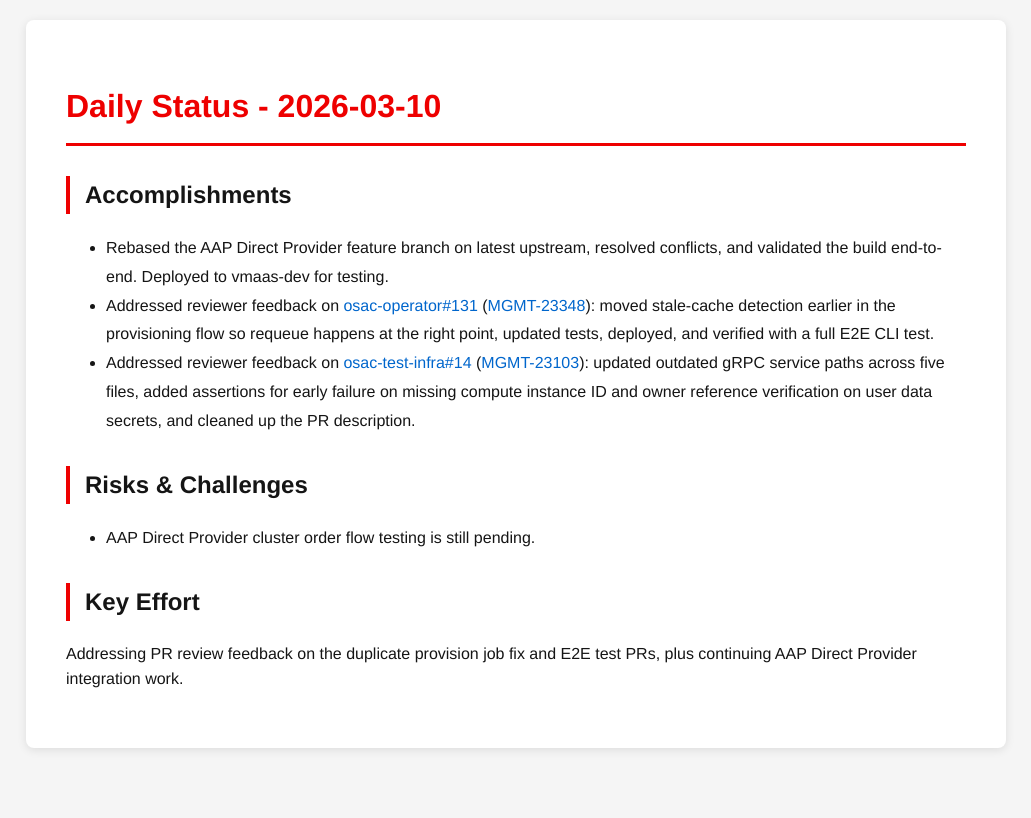
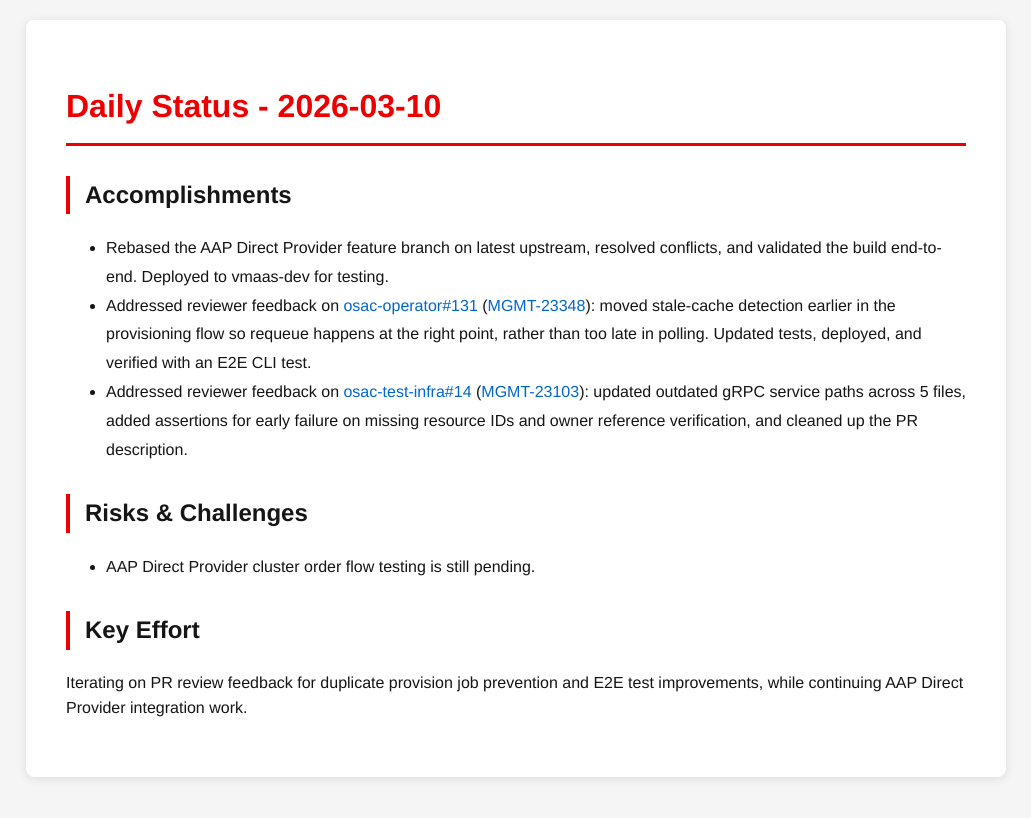
Before and after one commit to tzvatot/daily-status, a Jekyll site: the page built from 2026-03-10.md, in a window 1280 px wide. Shown: the top 818 px of the page, without its empty margins (124-1155 px from the left). Built offline with Jekyll 4.4.1, drawn with Linux system fonts in a browser that asks for light colours.

Commit message:
Daily status update - 2026-03-10

```diff
--- a/2026-03-10.md
+++ b/2026-03-10.md
@@ -8,11 +8,11 @@ date: 2026-03-10
 
 ## Accomplishments
 - Rebased the AAP Direct Provider feature branch on latest upstream, resolved conflicts, and validated the build end-to-end. Deployed to vmaas-dev for testing.
-- Addressed reviewer feedback on [osac-operator#131](https://github.com/osac-project/osac-operator/pull/131) ([MGMT-23348](https://issues.redhat.com/browse/MGMT-23348)): moved stale-cache detection earlier in the provisioning flow so requeue happens at the right point, updated tests, deployed, and verified with a full E2E CLI test.
-- Addressed reviewer feedback on [osac-test-infra#14](https://github.com/osac-project/osac-test-infra/pull/14) ([MGMT-23103](https://issues.redhat.com/browse/MGMT-23103)): updated outdated gRPC service paths across five files, added assertions for early failure on missing compute instance ID and owner reference verification on user data secrets, and cleaned up the PR description.
+- Addressed reviewer feedback on [osac-operator#131](https://github.com/osac-project/osac-operator/pull/131) ([MGMT-23348](https://issues.redhat.com/browse/MGMT-23348)): moved stale-cache detection earlier in the provisioning flow so requeue happens at the right point, rather than too late in polling. Updated tests, deployed, and verified with an E2E CLI test.
+- Addressed reviewer feedback on [osac-test-infra#14](https://github.com/osac-project/osac-test-infra/pull/14) ([MGMT-23103](https://issues.redhat.com/browse/MGMT-23103)): updated outdated gRPC service paths across 5 files, added assertions for early failure on missing resource IDs and owner reference verification, and cleaned up the PR description.
 
 ## Risks & Challenges
 - AAP Direct Provider cluster order flow testing is still pending.
 
 ## Key Effort
-Addressing PR review feedback on the duplicate provision job fix and E2E test PRs, plus continuing AAP Direct Provider integration work.
+Iterating on PR review feedback for duplicate provision job prevention and E2E test improvements, while continuing AAP Direct Provider integration work.
```
